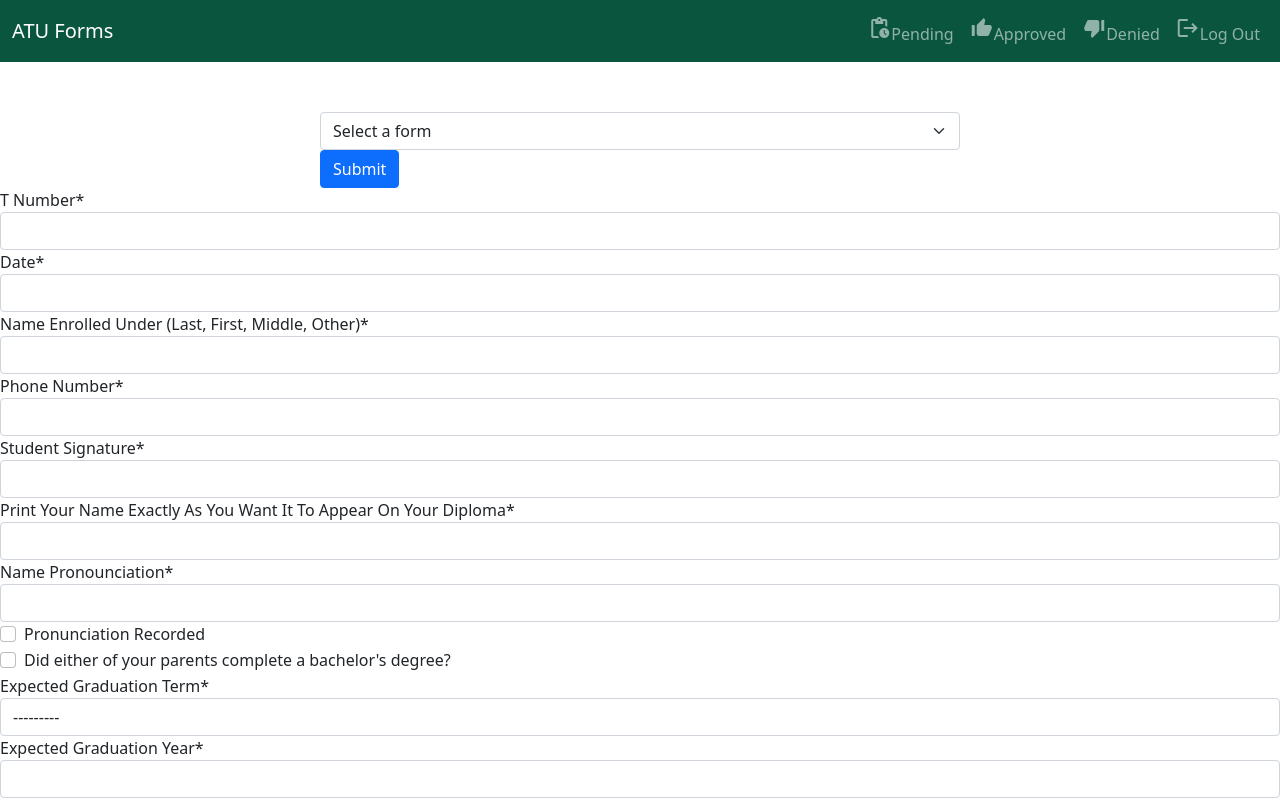
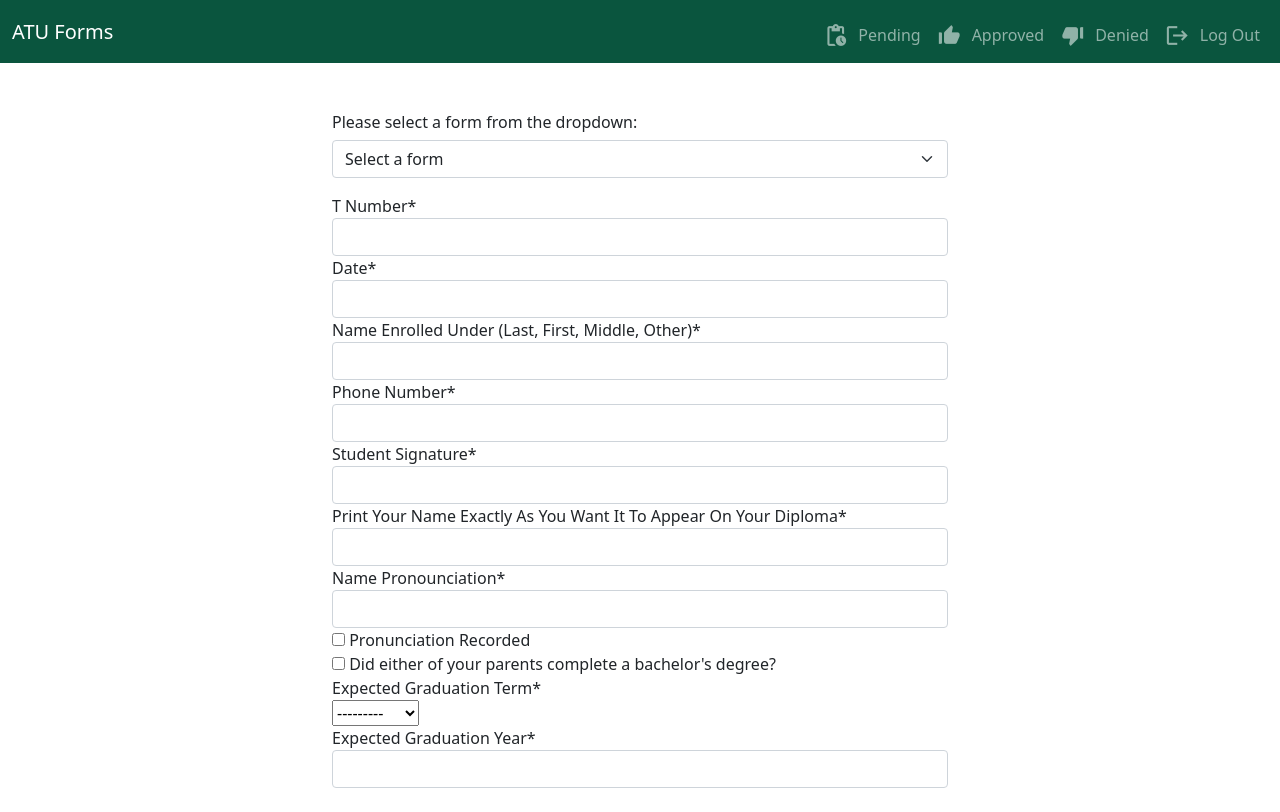
Before and after one commit to DevPuga/CapstoneProject, a Django app: template DeanProject/templates/DeanProject/newform.html in a window 1280 px wide. Run offline with Django 3.2, Linux system fonts and the light colour scheme; the template is opened without the code that fills it: values that come from a table or form of the project are taken from there, others are empty; some libraries are stand-ins or nearby versions.

Commit message:
Styling for Permit to Register form

```diff
--- a/DeanProject/forms.py
+++ b/DeanProject/forms.py
@@ -1,5 +1,7 @@
 from django import forms
 from .models import permitToRegister, add_dropClass, UGGraduation, masterGraduation, degreeAudit, transcriptRequest, courseInfo
+from crispy_forms.helper import FormHelper
+from crispy_forms.layout import *
 
 class permitToRegisterForm(forms.ModelForm):
   class Meta:
@@ -28,6 +30,41 @@ class permitToRegisterForm(forms.ModelForm):
       'advisor_signature': 'Advisor’s Signature',
       'student_signature': 'Student’s Signature',
     }
+
+  def __init__(self, *args, **kwargs):
+    super().__init__(*args, **kwargs)
+    self.helper = FormHelper()
+    self.helper.layout = Layout(
+        Div(
+            Div(
+                Div('name_enrolled_under', css_class='col'),
+            css_class='row'),
+            Div(
+                Div('student_id_number', css_class='col'),
+            css_class='row'),
+            Div(
+                Div('registration_semester', css_class='col'),
+                Div('registration_year', css_class='col'),
+            css_class='row'),
+            Div(
+                Div('total_hours_enrolled', css_class='col'),
+                Div('dean_signature', css_class='col-8'),
+            css_class='row'),
+            Div(
+                Div('student_signature', css_class='col-8'),
+                Div('date', css_class='col-4'),
+            css_class='row'),
+            Div(
+                Div('advisor_signature', css_class='col'),
+            css_class='row'),
+            Div(
+                Div('comments', css_class='col'),
+            css_class='row'),
+        css_class=''),
+        ButtonHolder(
+            Submit('submit', 'Submit', css_class='btn btn-primary mt-2')
+        )
+    )
 
 class courseInfoForm(forms.ModelForm): #WIP (not WAP)
   class Meta:
--- a/DeanProject/templates/DeanProject/base.html
+++ b/DeanProject/templates/DeanProject/base.html
@@ -9,6 +9,7 @@
   <link rel="icon" href="/static/images/favicon.png" type="image/x-icon" />
   {% block styles %}
   <link rel="stylesheet" href="/static/styles_dashboard.css">
+  <link rel="stylesheet" href="/static/styles_newform.css">
   {% endblock %}
 </head>
 <body>
--- a/DeanProject/templates/DeanProject/newform.html
+++ b/DeanProject/templates/DeanProject/newform.html
@@ -1,16 +1,13 @@
 {% extends "DeanProject/base.html" %}
-{% block styles %}
-<link rel="stylesheet" href="/static/styles_newform.css">
-{% endblock %}
 
 {% block content%}
 {% load crispy_forms_tags %}
 
-
-<div id="select-container">
+<div class="container mb-4" id="select-container">
   <form method="POST">
     {% csrf_token %}
-    <select name="form-selector" class="form-select" aria-label="Default select example">
+    <h6>Please select a form from the dropdown:</h6>
+    <select name="form-selector" class="form-select mb-3" onchange="this.form.submit()">
       <option selected>Select a form</option>
         <optgroup label="Forms For Registration">
         <option value="1">Permit to Register</option>
@@ -25,11 +22,9 @@
         <option value="6">Transcript Request Form</option>
       </optgroup>
     </select>
-    <input class="btn btn-primary" type="submit">
+  </form>
+  <form method="POST">
+    {% crispy form_selector %}
   </form>
 </div>
-<form method="POST">
-  {{ form_selector |crispy }}
-  {{ form_table |crispy }}
-</form>
 {% endblock %}
```
